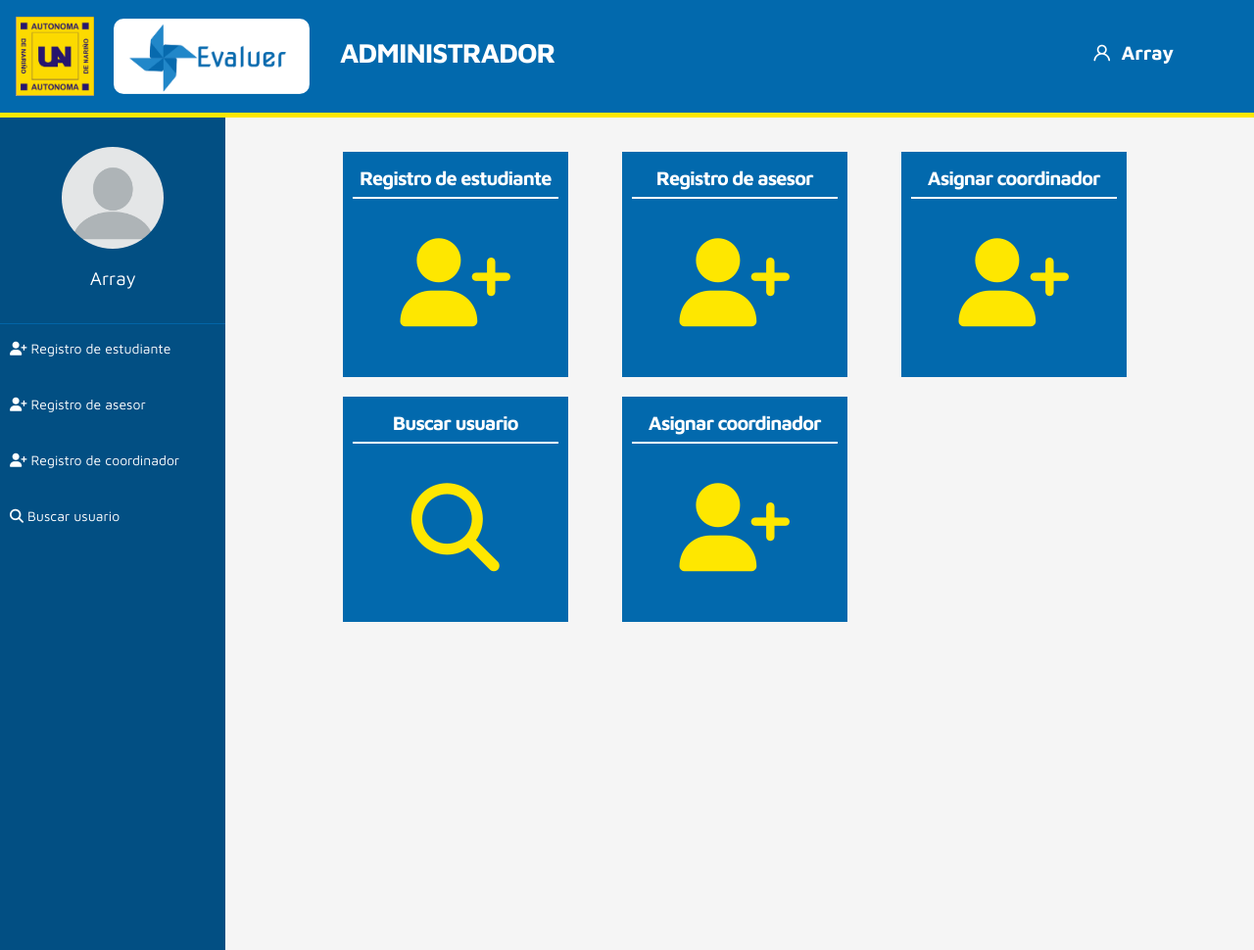
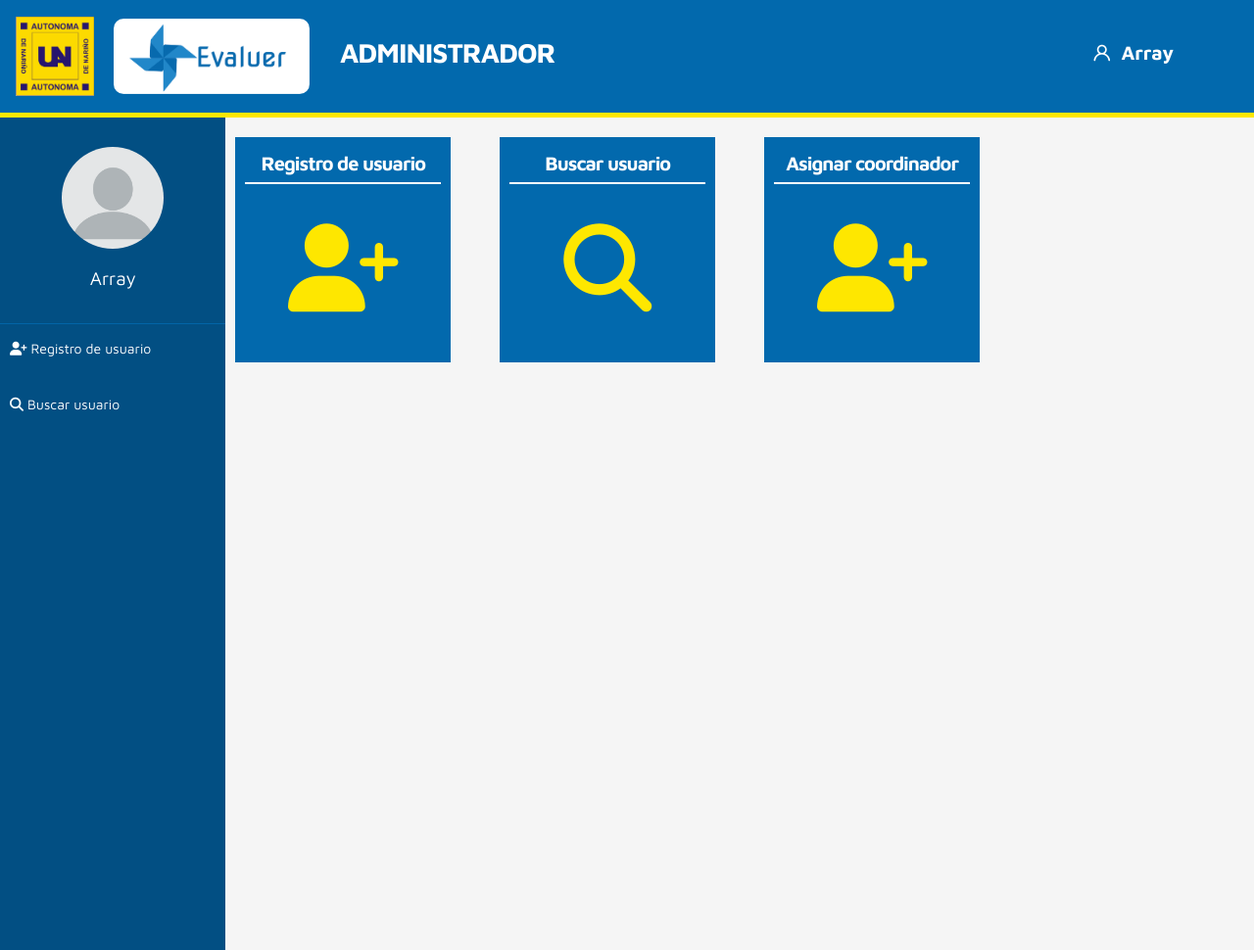
Before and after one commit to mercadosergio/Evaluer, a PHP site: page /admin/index.php in a window 1280 px wide. Shown: the whole page at 98% size. Run offline with PHP 8.4, Linux system fonts and the light colour scheme; the visitor is signed in with stand-in values (Sample User, id 1); some libraries are stand-ins or nearby versions.

Commit message:
Admin control

```diff
--- a/admin/css/admin.css
+++ b/admin/css/admin.css
@@ -440,27 +440,26 @@
 .admin-profile-usuario {
     padding: 10px;
     padding-top: 30px;
-    margin-left: 13%;
-    width: 84%;
-}
-
-.opciones_admin {
-    width: 70%;
-    display: flex;
-    margin: auto;
+    margin-left: 18%;
+    width: 82%;
+    display: grid;
+    grid-template-columns: repeat(4, 1fr);
+    gap: 50px;
 }
 
 .opciones_admin .separation {
     height: 220px;
-    width: 230px;
-    margin: 15px;
-    margin-right: 40px;
+    /* width: 230px; */
+}
+
+.separation a {
+    width: 100%;
 }
 
 .option_ad {
     padding: 10px;
     height: 230px;
-    width: 230px;
+    /* width: 230px; */
     background: var(--background-primario);
     align-items: center;
 }
--- a/admin/index.php
+++ b/admin/index.php
@@ -108,35 +108,15 @@
                 <a href="">
                     <div class="title">
                         <i class="fas fa-user-plus"></i>
-                        <label>Registro de estudiante</label>
+                        <label>Registro de usuario</label>
                     </div>
                 </a>
             </div>
             <div class="separator">
 
             </div>
-            <div class="item">
-                <a href="">
-                    <div class="title">
-                        <i class="fas fa-user-plus"></i>
-                        <label>Registro de asesor</label>
-                    </div>
-                </a>
-            </div>
-            <div class="separator">
 
-            </div>
-            <div class="item">
-                <a href="">
-                    <div class="title">
-                        <i class="fas fa-user-plus"></i>
-                        <label>Registro de coordinador</label>
-                    </div>
-                </a>
-            </div>
-            <div class="separator">
 
-            </div>
             <div class="item">
                 <a href="">
                     <div class="title">
@@ -149,36 +129,17 @@
     </div>
 
 
-    <section class="admin-profile-usuario">
-        <div class="opciones_admin">
+    <div class="admin-profile-usuario">
+
         <div class="separation">
             <a href="pages/agregar-estudiante.php">
                 <div class="option_ad">
-                        <h2>Registro de estudiante</h2>
+                    <h2>Registro de usuario</h2>
                     <center><i class="fas fa-user-plus"></i></center>
                 </div>
             </a>
         </div>
 
-            <div class="separation">
-                <a href="pages/agregar-docente.php">
-                    <div class="option_ad">
-                        <h2>Registro de asesor</h2>
-                        <center><i class="fas fa-user-plus"></i></center>
-                    </div>
-                </a>
-            </div>
-
-            <div class="separation">
-                <a href="pages/agregar-coordinador.php">
-                    <div class="option_ad">
-                        <h2>Asignar coordinador</h2>
-                        <center><i class="fas fa-user-plus"></i></center>
-                    </div>
-                </a>
-            </div>
-        </div>
-        <div class="opciones_admin">
         <div class="separation">
             <a href="pages/control-usuarios.php">
                 <div class="option_ad">
@@ -195,8 +156,8 @@
                 </div>
             </a>
         </div>
+
     </div>
-    </section>
     <div class="mobile_alert">
         <div><i class="bi bi-exclamation-octagon-fill"></i>
             <img src="../img/logo_p.png" alt="">
--- a/controller/UserController.php
+++ b/controller/UserController.php
@@ -16,7 +16,6 @@
     } else {
         $user = new User;
         if ($user->getUser($usuario, $contraseña)) {
-            // echo '<h1>' . $numrows['id_rol'] . '</h1>';
             session_start();
             $_SESSION['usuario'] = $usuario;
         } else {
```
Also changed, not shown: admin/css/agregar-estudiante.css (+32 -7 lines), admin/pages/agregar-estudiante.php (+54 -14 lines), controller/AddUserController.php (added, +55 -0 lines), controller/asignar-docente.php (+6 -5 lines), model/Entidad.php (added, +16 -0 lines), model/UserModel.php (+91 -8 lines), pages/docente/modulos/revision-propuesta.php (+5 -4 lines). Lines whose indentation alone changed are shown as unchanged.
